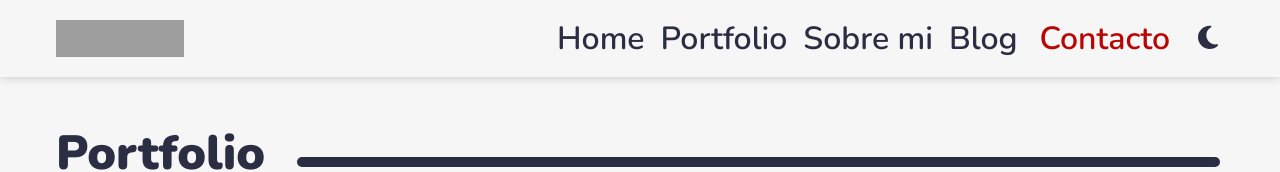
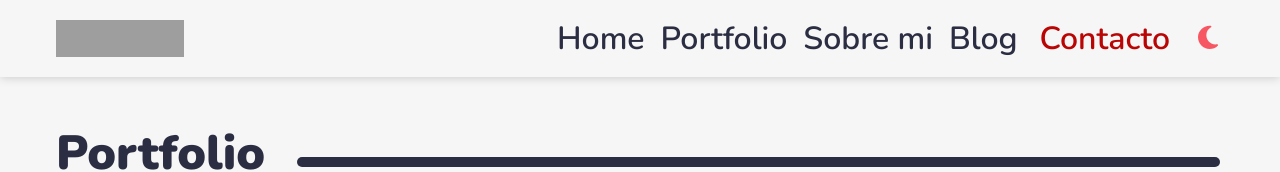
Before and after one commit to Caraje/carlosajenjo-2022, a Next.js app: page /portfolio in a window 1280 px wide. Shown: the top 172 px of the page. Built offline with nearby package versions, Linux system fonts and the light colour scheme; grey boxes are pictures that could not be loaded.

Commit message:
change color icon

```diff
--- a/components/ui/ButtonSwitchMode.jsx
+++ b/components/ui/ButtonSwitchMode.jsx
@@ -6,9 +6,9 @@ const ButtonSwitchMode = ({ change, theme }) => {
   return (
     <button className='btn_switch' onClick={change}>
       {!theme ? (
-        <IconThemeDark color='#2b2d42' />
+        <IconThemeDark color='#f75762' />
       ) : (
-        <IconThemeLight color='#f6f6f6' />
+        <IconThemeLight color='#f75762' />
       )}
     </button>
   )
```
